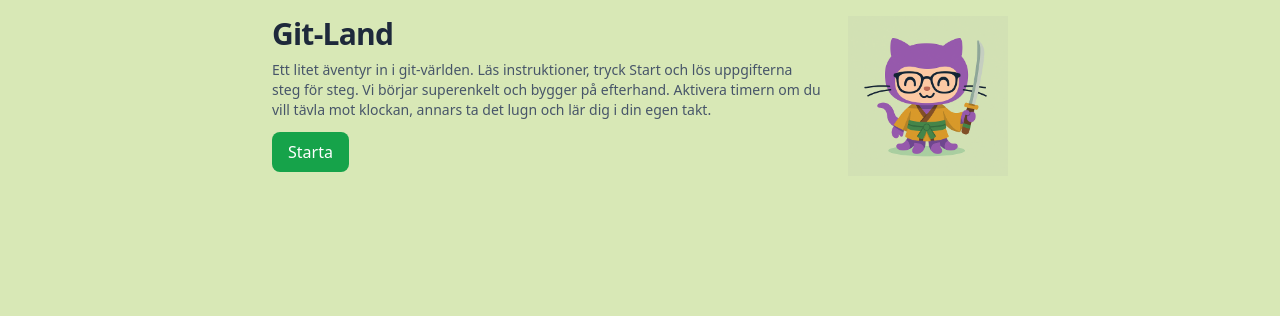
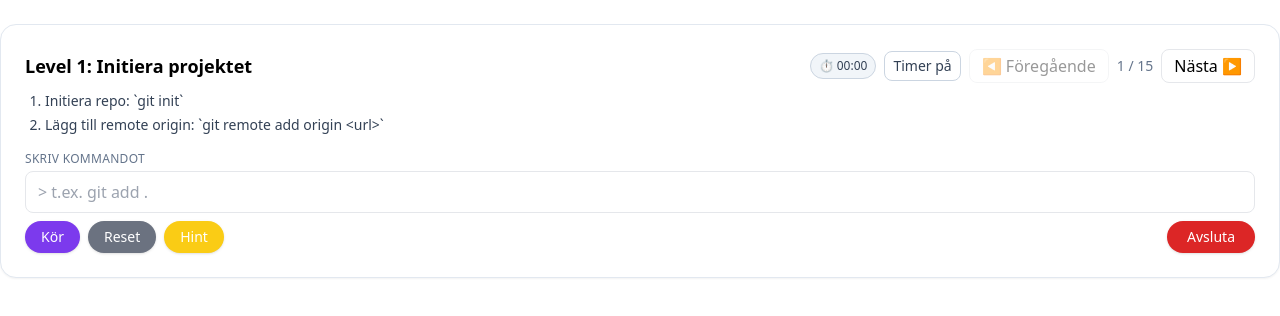
Before and after one commit to DulamaA/git-land-game, a React (Vite) app: page /game in a window 1280 px wide. Shown: the top 316 px of the page. Built offline with nearby package versions, Linux system fonts and the light colour scheme.

Commit message:
:wrench: routing: add react router and migrate navigation (main, app, home, game) by wraping with BrowserRouter and adding routes; useNavigate in Home/Game and remove props.

```diff
--- a/src/App.tsx
+++ b/src/App.tsx
@@ -1,19 +1,14 @@
-import { useState } from 'react';
+import { Routes, Route, Navigate } from 'react-router-dom';
 import HomeScreen from './components/HomeScreen';
 import GameScreen from './components/GameScreen';
 
 export default function App() {
-  const [started, setStarted] = useState(false);
-
   return (
-    <div className="min-h-screen bg-[#d8e8b6] text-slate-800">
-      <main className="mx-auto max-w-3xl p-4">
-        {!started ? (
-          <HomeScreen onStart={() => setStarted(true)} />
-        ) : (
-          <GameScreen onExit={() => setStarted(false)} />
-        )}
-      </main>
-    </div>
+    <Routes>
+      <Route path="/" element={<HomeScreen />} />
+      <Route path="/game" element={<GameScreen />} />
+      <Route path="/game/:level" element={<GameScreen />} />
+      <Route path="*" element={<Navigate to="/" replace />} />
+    </Routes>
   );
 }
--- a/src/components/GameScreen.tsx
+++ b/src/components/GameScreen.tsx
@@ -4,10 +4,11 @@ import TaskList from './Game/TaskList';
 import CommandInput from './Game/CommandInput';
 import Hint from './Game/Hint';
 import { useGame } from '../hooks/useGame';
+import { useNavigate } from 'react-router-dom';
 
-type Props = { onExit: () => void };
+export default function GameScreen() {
+  const navigate = useNavigate();
 
-export default function GameScreen({ onExit }: Props) {
   const {
     levelIndex,
     level,
@@ -25,6 +26,8 @@ export default function GameScreen({ onExit }: Props) {
     resetCurrent,
     toggle,
   } = useGame();
+
+  const handleExit = () => navigate('/');
 
   return (
     <section className="mt-6 rounded-2xl border border-slate-200 bg-white p-6 shadow-sm">
@@ -48,7 +51,7 @@ export default function GameScreen({ onExit }: Props) {
         onRun={run}
         onReset={resetCurrent}
         onHint={() => setShowHint((v) => !v)}
-        onExit={onExit}
+        onExit={handleExit}
       />
 
       <Hint visible={showHint} hint={firstHint} />
--- a/src/components/HomeScreen.tsx
+++ b/src/components/HomeScreen.tsx
@@ -1,8 +1,8 @@
-type Props = {
-  onStart: () => void;
-};
+import { useNavigate } from 'react-router-dom';
 
-export default function HomeScreen({ onStart }: Props) {
+export default function HomeScreen() {
+  const navigate = useNavigate();
+
   return (
     <header className="md:flex md:items-start md:justify-between gap-6">
       <div className="max-w-prose">
@@ -13,7 +13,7 @@ export default function HomeScreen({ onStart }: Props) {
           tävla mot klockan, annars ta det lugn och lär dig i din egen takt.
         </p>
         <button
-          onClick={onStart}
+          onClick={() => navigate('/game')}
           className="mt-3 rounded-lg bg-green-600 text-white px-4 py-2 hover:bg-green-700 active:bg-green-800 transition"
         >
           Starta
--- a/src/main.tsx
+++ b/src/main.tsx
@@ -1,10 +1,13 @@
 import { StrictMode } from 'react';
 import { createRoot } from 'react-dom/client';
+import { BrowserRouter } from 'react-router-dom';
 import './index.css';
 import App from './App.tsx';
 
 createRoot(document.getElementById('root')!).render(
   <StrictMode>
-    <App />
+    <BrowserRouter>
+      <App />
+    </BrowserRouter>
   </StrictMode>,
 );
```
